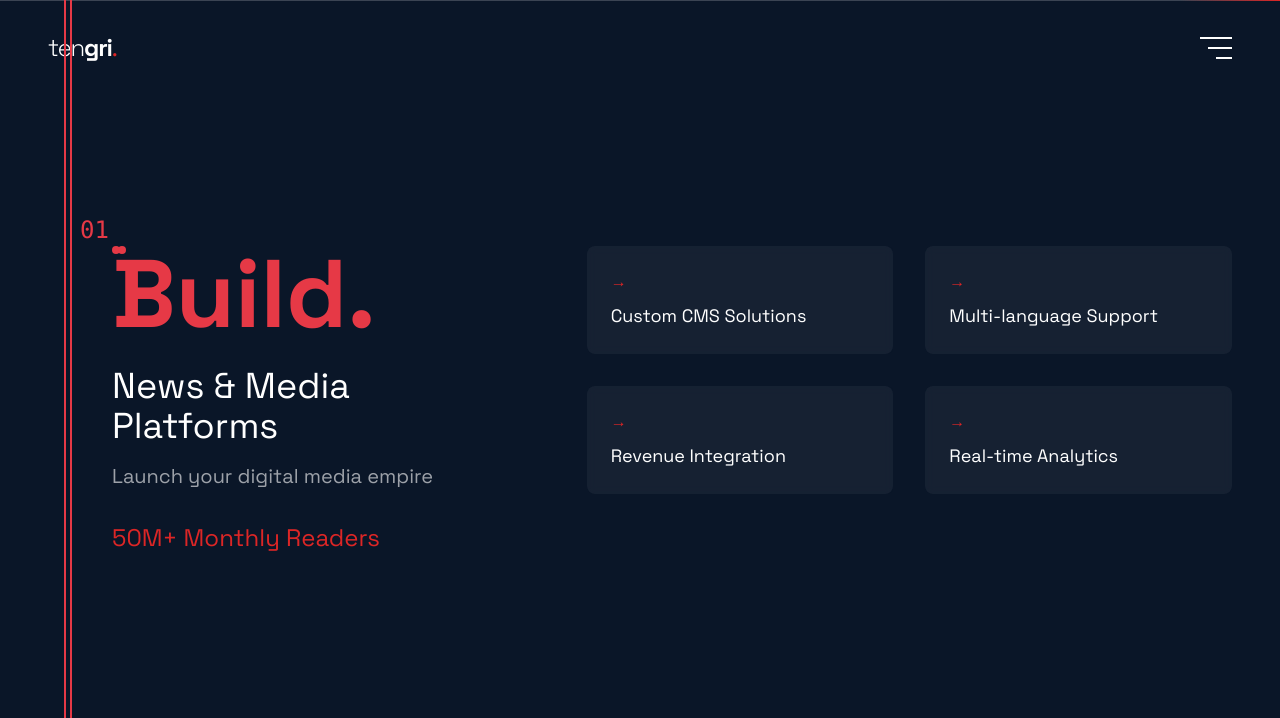
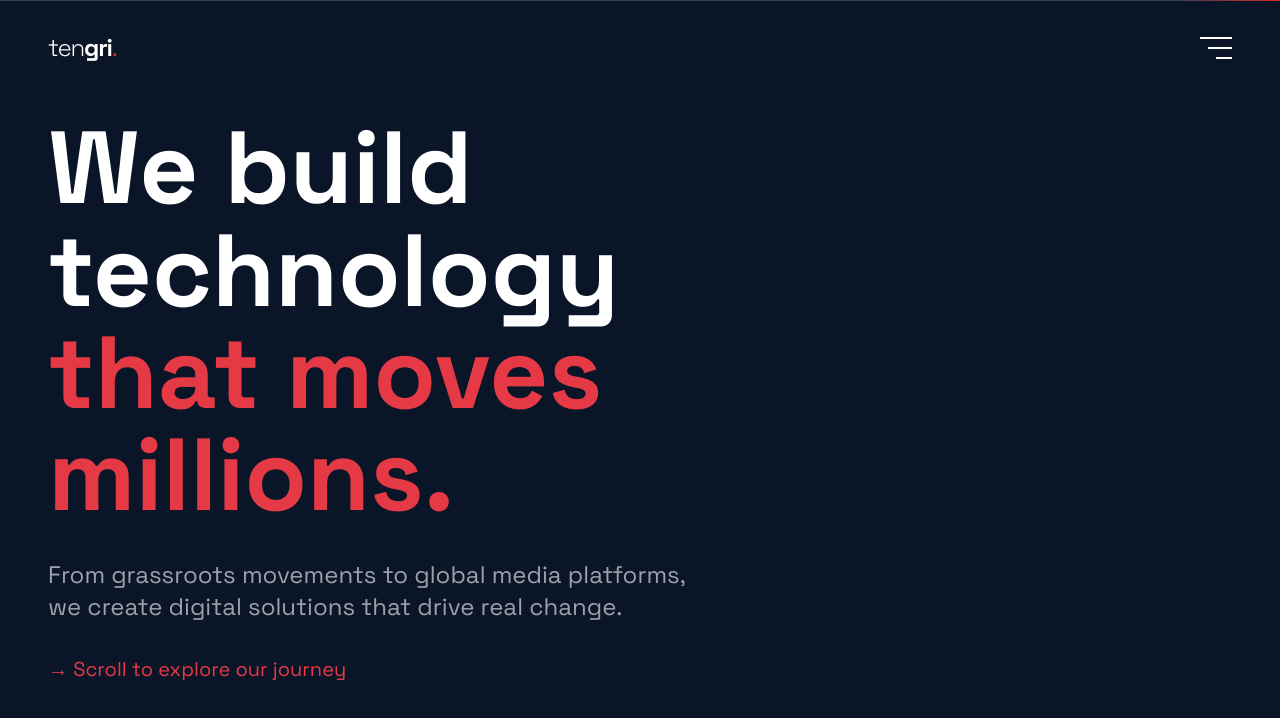
Before and after one commit to maxts0gt/tengri, a Next.js app: page / in a window 1280 px wide. Shown: the top 718 px of the page. Built offline with nearby package versions, Linux system fonts and the light colour scheme.

Commit message:
Add intro

```diff
--- a/src/app/page.tsx
+++ b/src/app/page.tsx
@@ -5,7 +5,7 @@ import { useRef, useState, useEffect } from 'react';
 
 export default function Home() {
   const containerRef = useRef<HTMLDivElement>(null);
-  const [currentChapter, setCurrentChapter] = useState(0);
+  const [currentChapter, setCurrentChapter] = useState(-1);
 
   const { scrollYProgress } = useScroll({
     target: containerRef,
@@ -71,14 +71,66 @@ export default function Home() {
       metrics: "10M+ People Reached"
     }
   ];
-  const lineHeight = `${((currentChapter + 1) * 100) / chapters.length}%`;
+  const lineHeight = currentChapter >= 0
+    ? `${((currentChapter + 1) * 100) / chapters.length}%`
+    : "0%";
   return (
     <main
       ref={containerRef}
       className="relative bg-[#0A1628] snap-y snap-mandatory h-screen overflow-y-scroll"
     >
-      {/* The journey lines with chapter numbers */}
-      <div className="fixed left-[5vw] top-0 h-screen z-50">
+      {/* Hero Section */}
+      <section
+        className="h-screen w-full flex items-center snap-start snap-always"
+        ref={(node) => {
+          const observer = new IntersectionObserver(
+            ([entry]) => {
+              if (entry.isIntersecting) {
+                setCurrentChapter(-1); // Reset to intro state
+              }
+            },
+            { threshold: 0.5 }
+          );
+          if (node) observer.observe(node);
+        }}
+      >
+        <div className="tengri-container">
+          <div className="grid grid-cols-12 gap-8">
+            <motion.div
+              className="col-span-8 space-y-8"
+              initial={{ opacity: 0, y: 20 }}
+              animate={{ opacity: 1, y: 0 }}
+              transition={{ duration: 0.8 }}
+            >
+              <h1 className="text-[8vw] font-bold leading-none">
+                <span className="text-white">We build technology</span>
+                <br />
+                <span className="text-[#E63946]">that moves millions.</span>
+              </h1>
+              <p className="text-2xl text-white/60 max-w-2xl">
+                From grassroots movements to global media platforms,
+                we create digital solutions that drive real change.
+              </p>
+              <motion.div
+                className="text-[#E63946] text-xl"
+                initial={{ opacity: 0 }}
+                animate={{ opacity: 1 }}
+                transition={{ delay: 0.5 }}
+              >
+                → Scroll to explore our journey
+              </motion.div>
+            </motion.div>
+          </div>
+        </div>
+      </section>
+
+      {/* The journey lines with chapter numbers - only visible after intro */}
+      <motion.div
+        className="fixed left-[5vw] top-0 h-screen z-50"
+        initial={{ opacity: 0 }}
+        animate={{ opacity: currentChapter >= 0 ? 1 : 0 }}
+        transition={{ duration: 0.5 }}
+      >
         {/* Primary line */}
         <motion.div
           className="absolute left-0 w-[2px] bg-[#E63946] origin-top"
@@ -94,7 +146,7 @@ export default function Home() {
           animate={{ height: lineHeight }}
           transition={{ duration: 0.5 }}
         />
-      </div>
+      </motion.div>
 
       {chapters.map((chapter, index) => {
         const sectionRef = useRef(null);
```
